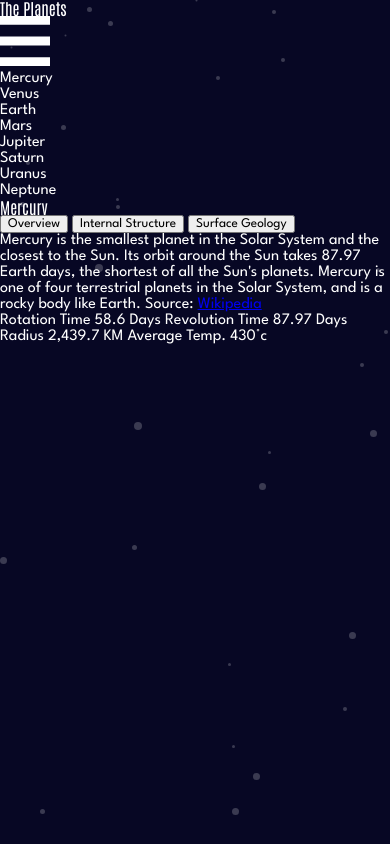
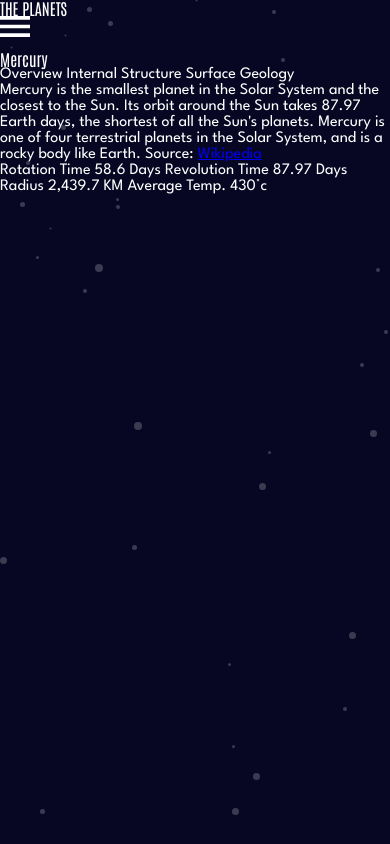
Before and after one commit to ally-glenday/fm-planets-fact-site, a plain HTML site: page starter-code/index.html in a window 390 px wide. Drawn offline with Linux system fonts and the light colour scheme.

Commit message:
Hamburger working

```diff
--- a/starter-code/index.html
+++ b/starter-code/index.html
@@ -15,8 +15,8 @@
 <body>
   <nav>
     <p>The Planets</p>
-    <img src="assets/icon-hamburger.svg" alt="Hamburger menu icon" width="50" height="50">
-    <ul>
+    <button onclick="hamburgerMenu()"></button>
+    <ul class="display-none" id="menu">
       <li>Mercury</li>
       <li>Venus</li>
       <li>Earth</li>
--- a/starter-code/script.js
+++ b/starter-code/script.js
@@ -12,3 +12,8 @@ function internalStructureText(){
 function surfaceGeologyText(){
   text.innerHTML = 'Much of the Venusian surface appears to have been shaped by volcanic activity. Venus has several times as many volcanoes as Earth, and it has 167 large volcanoes that are over 100 km (60 mi) across. The only volcanic complex of this size on Earth is the Big Island of Hawaii.<span></span> Source: <a href="https://en.wikipedia.org/wiki/Mercury_(planet)#Surface_geology">Wikipedia</a>';
 }
+
+function hamburgerMenu(){
+  var menu = document.getElementById("menu");
+  menu.classList.toggle("display-block");
+}
--- a/starter-code/styles.css
+++ b/starter-code/styles.css
@@ -47,6 +47,17 @@ table {
 	border-spacing: 0;
 }
 
+button {
+    background: none;
+    color: inherit;
+    border: none;
+    padding: 0;
+    font: inherit;
+    cursor: pointer;
+    outline: inherit;
+ }
+
+
 
 /* --------------- End of reset -------------- */
 /* Colours */
@@ -77,4 +88,26 @@ body{
     color: var(--white);
 }
 
-/* ---- Navigation ----- */
+/* ---- Navigation ---- */
+nav p{
+    text-transform: uppercase;
+}
+nav button{
+    background-image: url("assets/icon-hamburger.svg");
+    /* background-color: var(--grey); */
+    background-size: contain;
+    background-repeat: no-repeat;
+    height: 30px;
+    width: 30px;
+}
+
+.display-none{
+    display: none;
+}
+.display-block{
+    display: block;
+}
+
+nav ul{
+
+}
```
